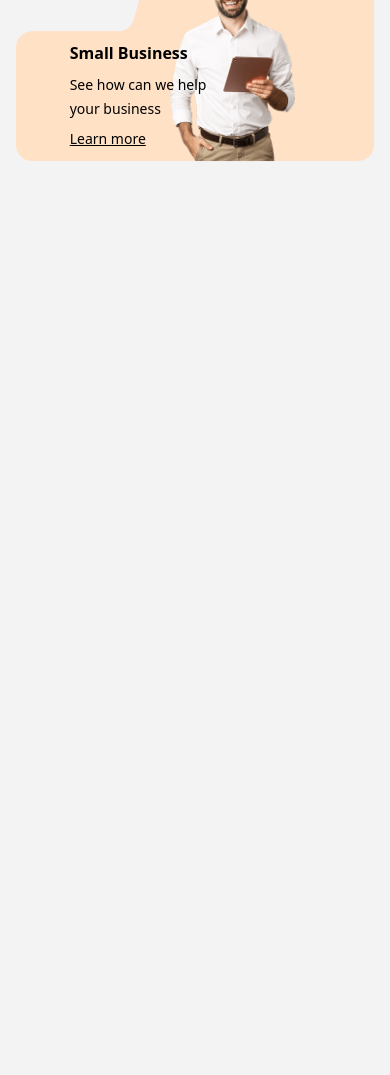
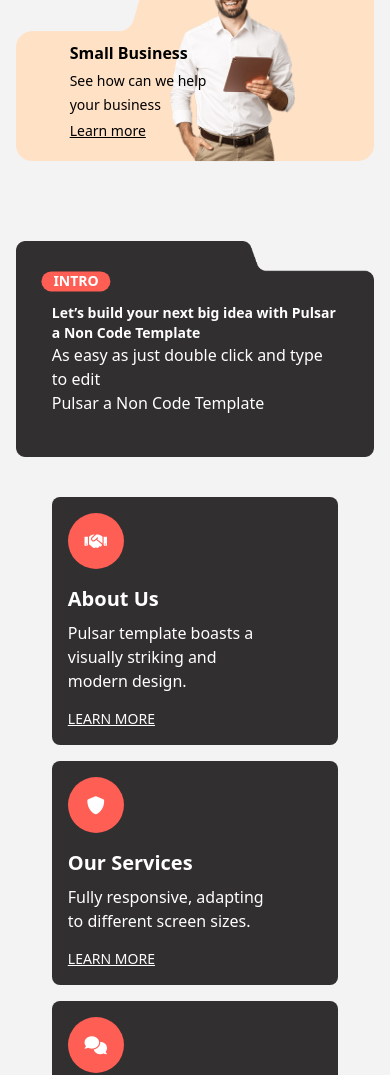
Before and after one commit to eman-2001-fep/CreaNova_website_tailwindcss, a website: page dist/index.html in a window 390 px wide. Shown: the part 705-1780 px from the top of the page. Before the commit the page ends 966 px from the top, so only its background shows below. Drawn offline with Linux system fonts and the light colour scheme; a web font is replaced by a local one.

Commit message:
add responsive parts

```diff
--- a/dist/index.html
+++ b/dist/index.html
@@ -69,7 +69,7 @@
       <h1 class="w-full lg:w-[90%] absolute pr-14 left-16  sm:left-24 lg:left-32 mt-14 md:mt-8 transform -translate-x-[15%] -translate-y-[180%] text-3xl md:text-5xl lg:text-6xl text-nowrap mx-6 md:mx-0 text-[#312F2F] font-bold ">Grow Your Business <br>With Our Help</h1>
       <img class="w-full lg:w-[85%] ml-0 lg:ml-12" src="images/Rectangle_1.png" alt="Background Image">
       <img class="absolute w-[35%] left-1/2 transform -translate-x-[20%] -translate-y-[100%]" src="images/person.png" alt="Person Image">
-      <div class="absolute flex flex-col gap-2 max-w-full top-20 sm:top-1/2 left-[15%]">
+      <div class="absolute flex flex-col gap-1 max-w-full top-20 sm:top-1/2 left-[15%]">
         <h1 class="font-semibold">Small Business</h1>
         <p class="text-sm leading-6 ">See how can we help<br> your business</p>
         <button class="text-left font-medium text-sm underline">Learn more</button>
@@ -78,7 +78,54 @@
   </section>
 
   <!-- Services Section -->
+<section class="relative flex flex-col items-center justify-center">
+  <div class="relative w-full flex justify-center">
+    <img class="w-full" src="images/Rectangle_3.png" alt="">
+  </div>
 
+  <!-- Description Inside Rectangle -->
+  <div class="absolute top-[15%] lg:top-[30%] left-1/2 transform -translate-x-[50%] -translate-y-[80%] flex flex-col items-start gap-0 md:gap-2 w-[80%] text-white">
+    <p class="text-sm sm:text-lg md:text-3xl font-bold w-full lg:w-[60%]">
+      Let’s build your next big idea with Pulsar a Non Code Template
+    </p>
+    <p>As easy as just double click and type to edit</p>
+    <p>Pulsar a Non Code Template</p>
+    <p class="absolute -top-[20%] transform -translate-x-[15%] -translate-y-[50%] px-3 font-bold text-white rounded-full text-sm bg-[#FE5E54]">
+      INTRO
+    </p>
+  </div>
+
+  <!-- Service Cards (Positioned Below Rectangle on Small Screens) -->
+  <div class="relative lg:absolute lg:top-[40%] md:left-1/2 transform lg:-translate-x-1/2
+              flex flex-col lg:flex-row justify-center items-center
+              md:gap-2 lg:gap-8
+              w-[80%]
+              mt-8 lg:mt-0 md:static md:flex md:items-center md:justify-center">
+    <!-- Service Box 1 -->
+    <div class="flex flex-col items-start text-white w-full lg:w-1/3 bg-[#312F2F] rounded-lg my-2 p-4 ">
+      <i class="fas fa-handshake text-lg bg-[#FE5E54] rounded-full mb-4 w-14 h-14 p-4 flex justify-center items-center"></i>
+      <h2 class="text-xl font-bold mb-2">About Us</h2>
+      <p class="w-[80%]">Pulsar template boasts a visually striking and modern design.</p>
+      <button class="mt-4 text-sm font-medium underline">LEARN MORE</button>
+    </div>
+
+    <!-- Service Box 2 -->
+    <div class="flex flex-col items-start text-white w-full lg:w-1/3  bg-[#312F2F] rounded-lg my-2 p-4 ">
+      <i class="fas fa-shield-alt text-lg bg-[#FE5E54] rounded-full mb-4 w-14 h-14 p-4 flex justify-center items-center"></i>
+      <h2 class="text-xl font-bold mb-2">Our Services</h2>
+      <p class="w-[80%]">Fully responsive, adapting to different screen sizes.</p>
+      <button class="mt-4 text-sm font-medium underline">LEARN MORE</button>
+    </div>
+
+    <!-- Service Box 3 -->
+    <div class="flex flex-col items-start text-white w-full lg:w-1/3  bg-[#312F2F] rounded-lg my-2 p-4 ">
+      <i class="fas fa-comments text-lg bg-[#FE5E54] rounded-full mb-4 w-14 h-14 p-4 flex justify-center items-center"></i>
+      <h2 class="text-xl font-bold mb-2">Contact Us</h2>
+      <p class="w-[80%]">Pulsar offers a wide array of thoughtfully designed sections.</p>
+      <button class="mt-4 text-sm font-medium underline">LEARN MORE</button>
+    </div>
+  </div>
+</section>
 
 
 
```
Also changed, not shown: dist/style.css.
